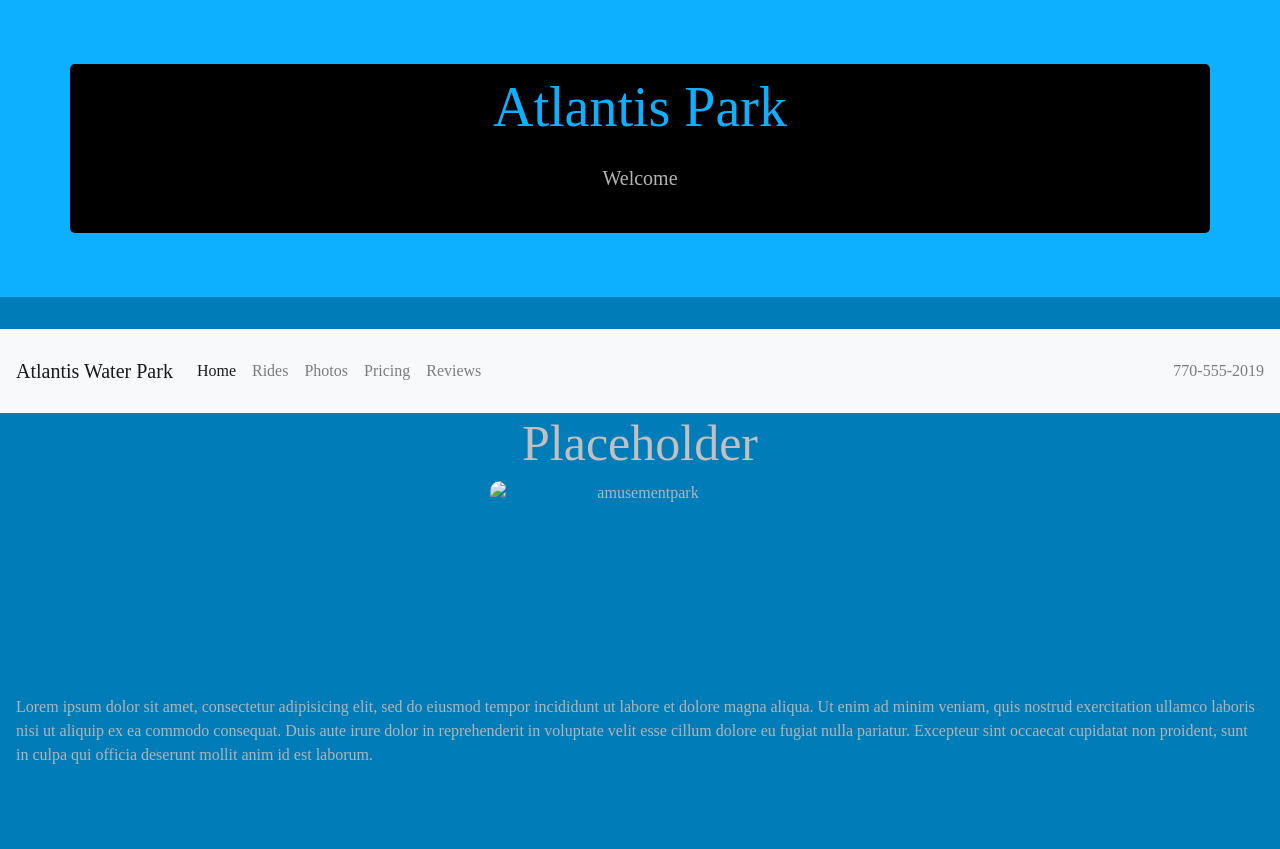
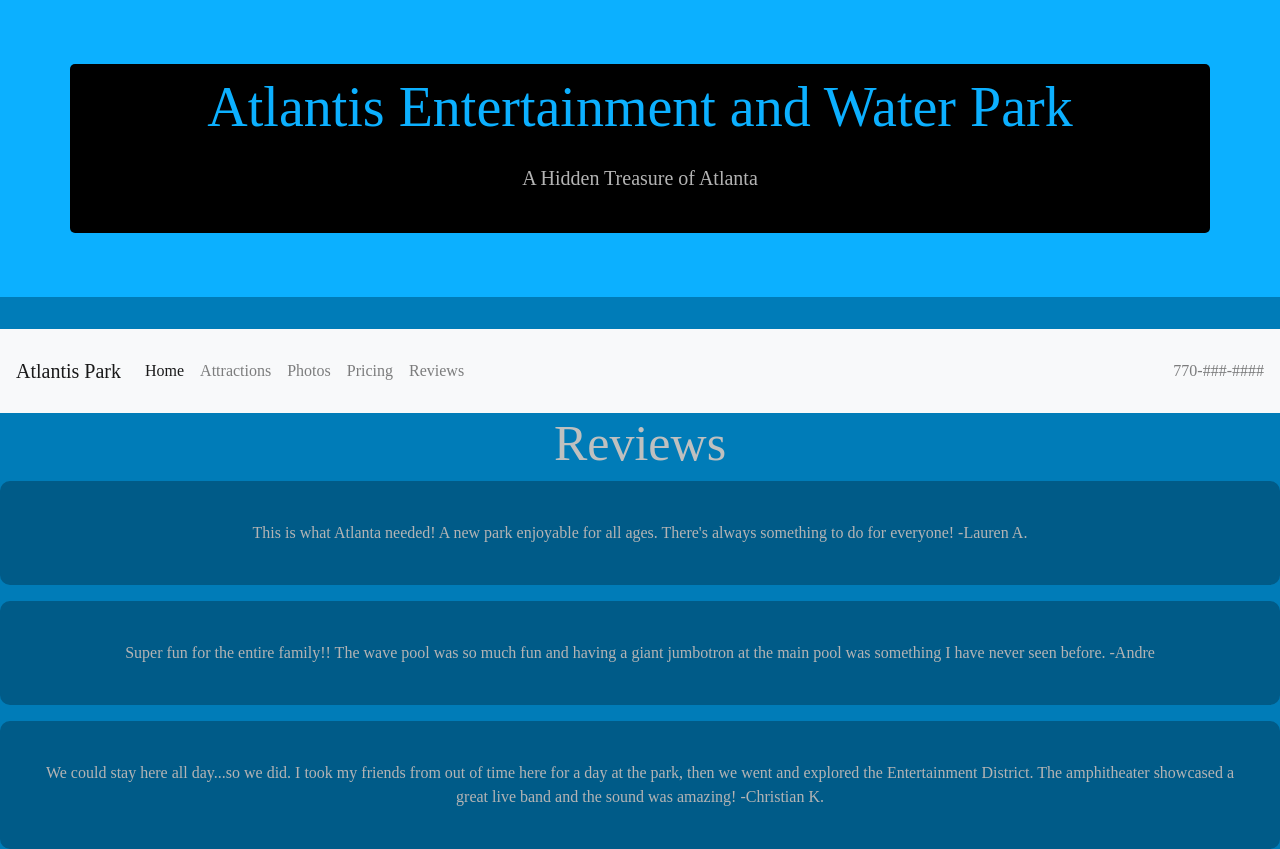
Before and after one commit to athavy92/RevatureGroup2, a plain HTML site: page reviews.html in a window 1280 px wide. Before the commit the page ends 800 px from the top, so only its background shows below. Drawn offline with nearby package versions, Linux system fonts and the light colour scheme.

Commit message:
final rough draft

```diff
--- a/reviews.html
+++ b/reviews.html
@@ -10,15 +10,15 @@
 
 <body>
 
-<div class="jumbotron jumbotron-fluid">
-  <div class="container">
-    <h1 class="display-4">Atlantis Park</h1>
-    <p class="lead">Welcome</p>
-  </div>
-</div>
+	<div class="jumbotron jumbotron-fluid">
+	  <div class="container">
+	  	<h1 class="display-4">Atlantis Entertainment and Water Park</h1>
+	  	<p class="lead">A Hidden Treasure of Atlanta</p>
+	  </div>
+	</div>
 
-<nav class="navbar navbar-expand-md navbar-light bg-light">
-  <a class="navbar-brand" href="index.html">Atlantis Water Park</a>
+<nav class="navbar navbar-expand-lg navbar-light bg-light">
+  <a class="navbar-brand" href="index.html">Atlantis Park</a>
   <button class="navbar-toggler" type="button" data-toggle="collapse" data-target="#navbarText" aria-controls="navbarText" aria-expanded="false" aria-label="Toggle navigation">
     <span class="navbar-toggler-icon"></span>
   </button>
@@ -28,7 +28,7 @@
         <a class="nav-link" href="index.html">Home<span class="sr-only">(current)</span></a>
       </li>
       <li class="nav-item">
-        <a class="nav-link" href="rides.html">Rides</a>
+        <a class="nav-link" href="rides.html">Attractions</a>
       </li>
       	<li class="nav-item">
         <a class="nav-link" href="photos.html">Photos</a>
@@ -36,21 +36,32 @@
       <li class="nav-item">
         <a class="nav-link" href="pricing.html">Pricing</a>
       </li>
+
 			<li class="nav-item">
         <a class="nav-link" href="reviews.html">Reviews</a>
       </li>
     </ul>
-    <span class="navbar-text">770-555-2019</span>
+    <span class="navbar-text">
+	  	770-###-####
+    </span>
   </div>
 </nav>
 
 
-<h2>Placeholder</h2>
-<img src="mis.png" alt="amusementpark" width="300" height="200" class="image">
-<p>
-Lorem ipsum dolor sit amet, consectetur adipisicing elit, sed do eiusmod tempor incididunt ut labore et dolore magna aliqua. Ut enim ad minim veniam, quis nostrud exercitation ullamco laboris nisi ut aliquip ex ea commodo consequat. Duis aute irure dolor in reprehenderit in voluptate velit esse cillum dolore eu fugiat nulla pariatur. Excepteur sint occaecat cupidatat non proident, sunt in culpa qui officia deserunt mollit anim id est laborum.
+<h2>Reviews</h2>
 
+<blockquote>This is what Atlanta needed! A new park enjoyable for all ages. There's always something to do for everyone!
+  -Lauren A.
+</blockquote>
 
+<blockquote>Super fun for the entire family!! The wave pool was so much fun and having a giant jumbotron at the main pool was something I have never seen before.
+  -Andre
+</blockquote>
+
+<blockquote>We could stay here all day...so we did. I took my friends from out of time here for a day at the park, then we went and explored the Entertainment District.
+  The amphitheater showcased a great live band and the sound was amazing!
+  -Christian K.
+</blockquote>
 
 
 <script src="https://code.jquery.com/jquery-3.3.1.slim.min.js" integrity="sha384-q8i/X+965DzO0rT7abK41JStQIAqVgRVzpbzo5smXKp4YfRvH+8abtTE1Pi6jizo" crossorigin="anonymous"></script>
--- a/style.css
+++ b/style.css
@@ -53,7 +53,7 @@ h2 {
 
 h3 {
   text-align: center;
-  background-color: #0085CA;
+  background-color: #0085ca;
   font-family: 'Noto Serif TC', serif;
   color: #BFC0BF;
   font-size: 25px;
@@ -72,15 +72,22 @@ img {
 ul {
   color: rgb(180, 180, 180);
   font-family: 'Noto Serif TC', serif;
-  text-align: left;
+  text-align: center;
   padding: 14px 16px;
 }
 
 p {
   color: rgb(180, 180, 180);
   font-family: 'Noto Serif TC', serif;
-  text-align: left;
+  text-align: center;
   padding: 14px 16px;
+}
+
+blockquote {
+  position: relative;
+  padding: 40px 30px;
+  border-radius: 10px;
+  background-color: rgb(1, 42, 63, 0.4);
 }
 
 /* Container holding the image and the text */
@@ -93,7 +100,7 @@ p {
   position: absolute;
   bottom: 20px;
   right: 20px;
-  background-color: black;
+  background-color: rgb(0, 0, 0, 0.6);
   color: white;
   padding-left: 20px;
   padding-right: 20px;
```
Also changed, not shown: index.html (+6 -3 lines), photos.html (+4 -2 lines), pricing.html (+4 -4 lines), rides.html (+2 -2 lines).
